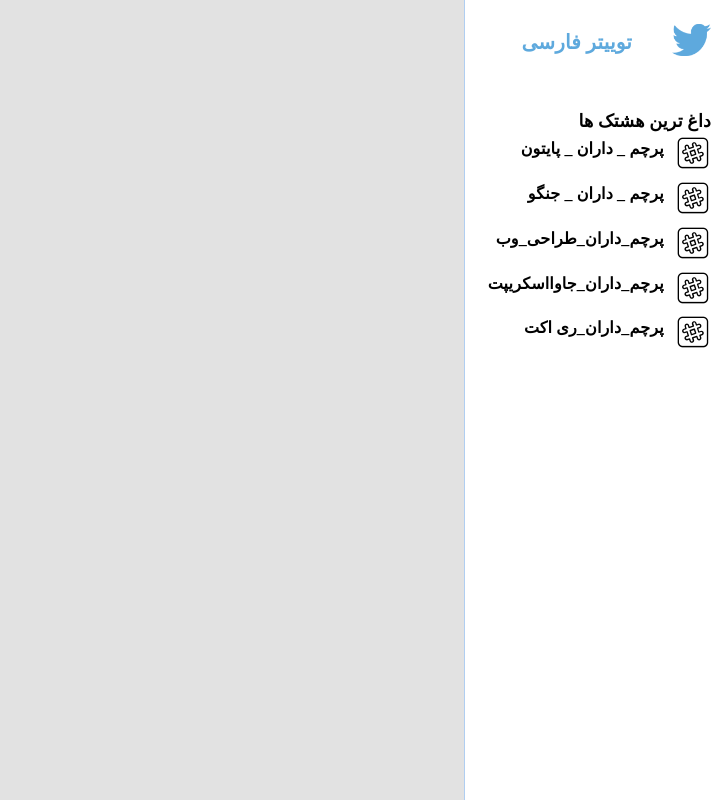
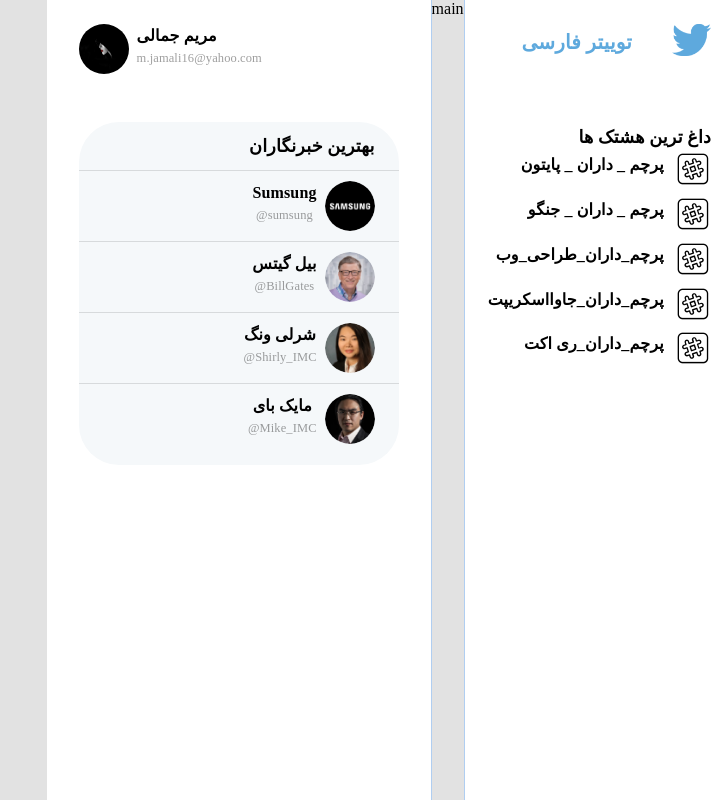
Before and after one commit to MaryaJamali/TwitterReactProject, a React (Create React App) app: page / in a window 1280 px wide. Shown: the whole page, without its empty margins (553-1280 px from the left). Built offline with nearby package versions, Linux system fonts and the light colour scheme.

Commit message:
Coding of the left sidebar

```diff
--- a/public/index.html
+++ b/public/index.html
@@ -1,5 +1,5 @@
 <!DOCTYPE html>
-<html lang="en">
+<html lang="en" dir="rtl">
   <head>
     <meta charset="utf-8" />
     <link rel="icon" href="%PUBLIC_URL%/favicon.ico" />
@@ -19,6 +19,7 @@
     <link rel="stylesheet" href="%PUBLIC_URL%/styles.css" />
     <link rel="stylesheet" href="%PUBLIC_URL%/style-typography.css" />
     <link rel="stylesheet" href="%PUBLIC_URL%/normalize.css" />
+    <link rel="stylesheet" href="%PUBLIC_URL%/shabnam.css" />
     <!--
       Notice the use of %PUBLIC_URL% in the tags above.
       It will be replaced with the URL of the `public` folder during the build.
--- a/src/components/layout/Layout.js
+++ b/src/components/layout/Layout.js
@@ -1,6 +1,7 @@
 import useStyle from './styles'
 import Divider from "@material-ui/core/Divider";
 import RightSidebar from "../rightSidebar/RightSidebar";
+import LeftSidebar from "../leftSidebar/LeftSidebar";
 
 const Layout = () => {
     const classes = useStyle();
@@ -8,6 +9,9 @@
         <div className={classes.root}>
             <RightSidebar/>
             <Divider orientation={"vertical"} className={classes.divider}/>
+            <div>main</div>
+            <Divider orientation={"vertical"} className={classes.divider}/>
+            <LeftSidebar/>
         </div>
     );
 };
--- a/src/components/layout/styles.js
+++ b/src/components/layout/styles.js
@@ -10,7 +10,7 @@
     },
     leftSidebar: {
         backgroundColor: 'white',
-        width: '25%'
+        width: '25%',
     },
     divider :{
         height : '100%',
--- /dev/null
+++ b/src/components/leftSidebar/LeftSidebar.js
@@ -0,0 +1,69 @@
+import React from "react";
+import useStyle from './styles'
+import Grid from "@material-ui/core/Grid";
+import Typography from "@material-ui/core/Typography";
+import Divider from "@material-ui/core/Divider";
+import ButtonBase from "@material-ui/core/ButtonBase";
+
+
+const Twitter = ({name, id, img}) => {
+    const classes = useStyle();
+    return <ButtonBase><Grid container direction={"row"} className={classes.twitterParent}>
+        <img src={img} className={classes.userImg}/>
+        <Grid item container direction={"column"} className={classes.twitterNameParent}>
+            <Typography className={classes.profName}>{name}</Typography>
+            <Typography className={classes.profEmail}>{id}</Typography>
+        </Grid>
+    </Grid></ButtonBase>
+}
+
+const twitter = [
+    {
+        name: "Sumsung",
+        id: "sumsung@",
+        img: "/images/samsung.png"
+    },
+    {
+        name: "بیل گیتس",
+        id: "BillGates@",
+        img: "/images/bil.png"
+    },
+    {
+        name: "شرلی ونگ",
+        id: "Shirly_IMC@",
+        img: "/images/shily.png"
+    },
+    {
+        name: "مایک بای",
+        id: "Mike_IMC@",
+        img: "/images/mike.png"
+    }
+]
+const LeftSidebar = () => {
+    const classes = useStyle();
+    return (
+        <div className={classes.root}>
+            <Grid container direction={"row-reverse"}>
+                <img src={"/images/user-img.png"} className={classes.userImg}/>
+                <Grid item container direction={"column"} className={classes.profText}>
+                    <Typography className={classes.profName}>مریم جمالی</Typography>
+                    <Typography className={classes.profEmail}>m.jamali16@yahoo.com</Typography>
+                </Grid>
+            </Grid>
+            <Grid item container direction={"column"} className={classes.twitterRoot}>
+                <Typography className={classes.twitterTitle}>بهترین خبرنگاران</Typography>
+                <Divider style={{marginLeft: -24, marginRight: -24}}/>
+                {
+                    twitter.map((item, index) => {
+                        return (<React.Fragment><Twitter name={item.name} id={item.id} img={item.img}/>
+                            {index !== twitter.length - 1 &&
+                                <Divider style={{marginLeft: -24, marginRight: -24}}/>}
+                        </React.Fragment>)
+                    })
+                }
+            </Grid>
+        </div>
+    )
+}
+
+export default LeftSidebar;
--- /dev/null
+++ b/src/components/leftSidebar/styles.js
@@ -0,0 +1,58 @@
+import {makeStyles} from "@material-ui/styles";
+
+const useStyles = makeStyles(theme => ({
+    root: {
+        backgroundColor: 'white',
+        width: '25%',
+        padding: '1.5rem 2rem'
+    },
+    userImg:{
+        width: 50,
+        height: 50,
+        borderRadius: '50%',
+    },
+    profText: {
+        marginLeft: '0.5rem',
+        width: 'max-content',
+        direction: 'ltr'
+    },
+    profName: {
+        flex: 1,
+        fontWeight:'bold'
+    },
+    profEmail: {
+        flex: 1,
+        color: theme.palette.text.hint,
+        fontSize: '0.78rem'
+    },
+    twitterNameParent: {
+        marginRight: '0.5rem',
+        width: 'max-content',
+    },
+    twitterRoot: {
+        background: "#f5f8fa",
+        marginTop: "3rem",
+        borderRadius: "2.5rem",
+        padding: "11px 24px"
+    },
+    twitterTitle: {
+        fontSize: '1.1rem !important',
+        fontWeight: "600 !important",
+        marginBottom: '11px'
+    },
+    twitterParent: {
+        padding: '10px 0'
+    },
+    menu: {
+        backgroundColor: 'white',
+        padding: '1rem',
+    },
+    twitterImg: {
+        width: 50,
+        height: 50,
+        borderRadius: '50%'
+    }
+}));
+
+
+export default useStyles;
--- a/src/components/rightSidebar/styles.js
+++ b/src/components/rightSidebar/styles.js
@@ -15,7 +15,7 @@
     hashTagTitle: {
         fontSize: '1.1rem !important',
         fontWeight: "600 !important",
-        marginTop: '3rem !important',
+        marginTop: '4rem !important',
         marginBottom: '1.5rem'
     },
     hashtag: {
```
